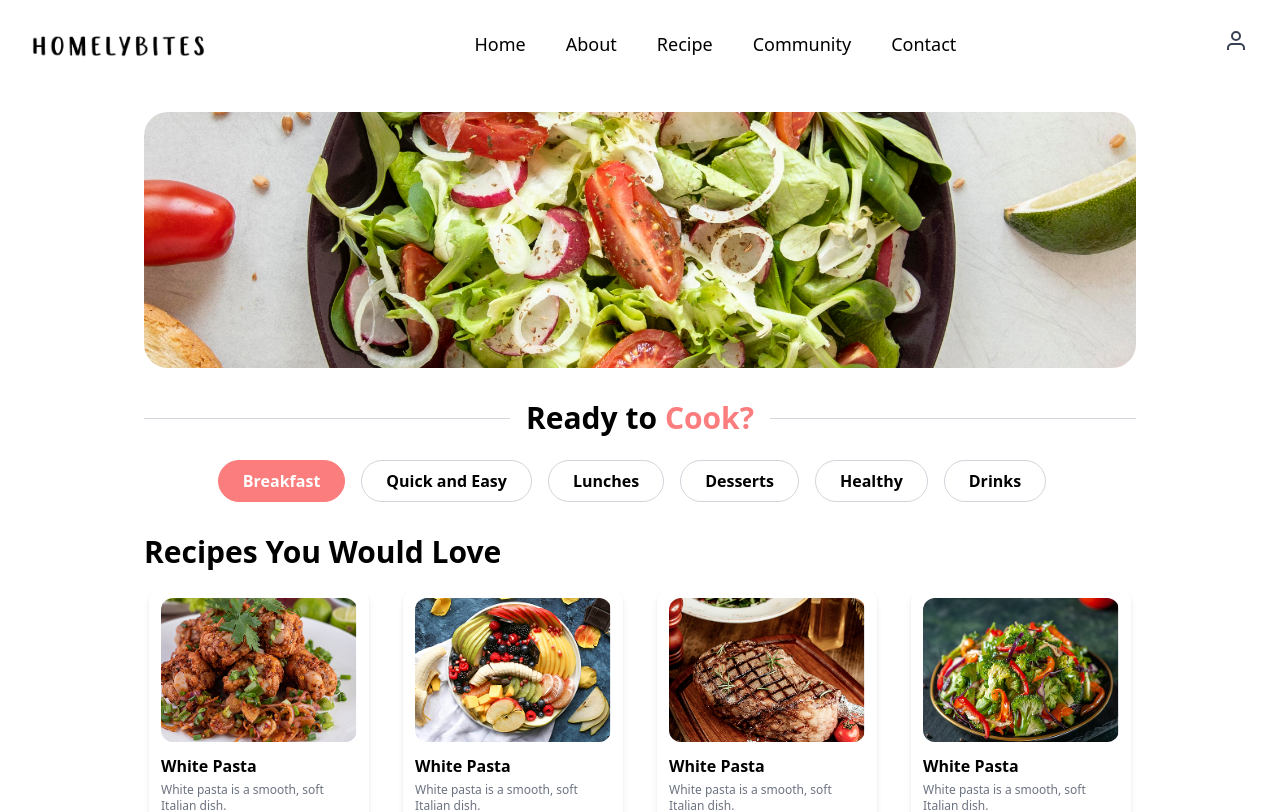
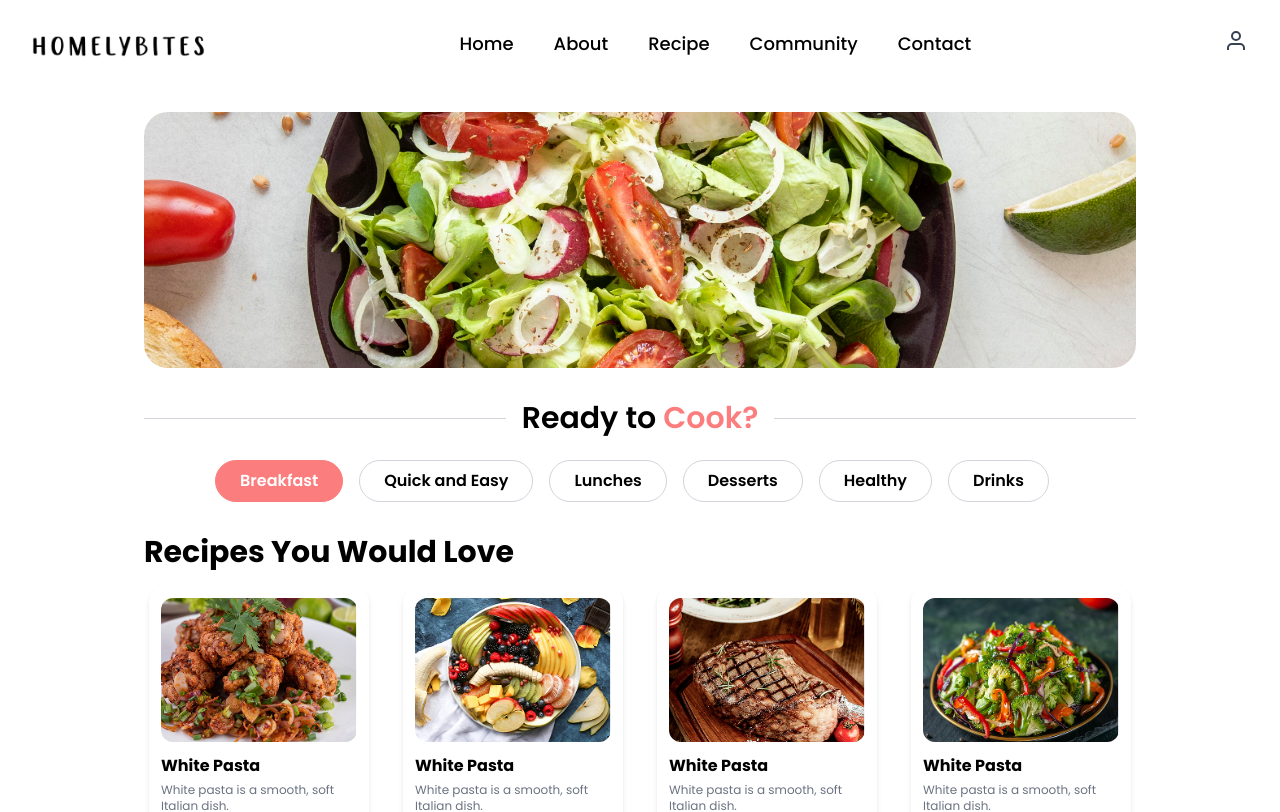
Before and after one commit to Ritssss/fyp-backend, a React (Vite) app in the folder homelybites/: page / in a window 1280 px wide. Shown: the top 812 px of the page. Built offline with nearby package versions, Linux system fonts and the light colour scheme; a web font is replaced by a local one.

Commit message:
Fix font poppins

```diff
--- a/homelybites/index.html
+++ b/homelybites/index.html
@@ -7,7 +7,7 @@
     <title>HomelyBites - Personalized Cooking Assistant</title>
     <link href="https://fonts.googleapis.com/css2?family=Amaranth&display=swap" rel="stylesheet">
     <link href="https://fonts.googleapis.com/css2?family=Inter:wght@400;500;600;700&display=swap" rel="stylesheet">
-
+    <link href="https://fonts.googleapis.com/css2?family=Poppins:wght@300;400;500;600;700&display=swap" rel="stylesheet">
 
   </head>
   <body>
--- a/homelybites/src/index.css
+++ b/homelybites/src/index.css
@@ -4,6 +4,6 @@
 @tailwind components;
 @tailwind utilities;
 
-@theme {
-  --font-poppins:"Poppins", sans-serif;;
+body{
+  font-family: "Poppins",sans-serif;
 }
```
